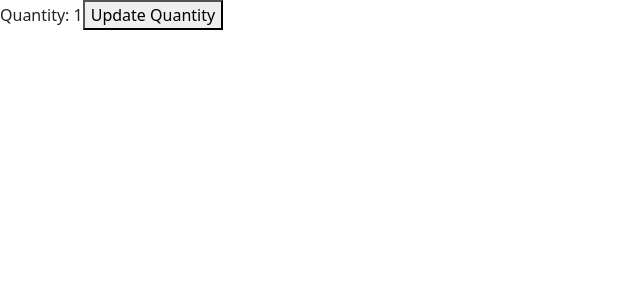
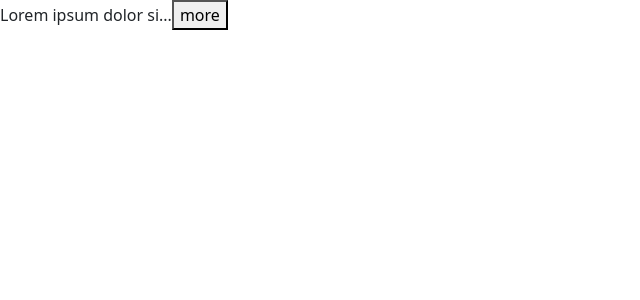
Before and after one commit to ringale95/React-Js-Mosh, a React (Vite) app in the folder vite-app/: page / in a window 1280 px wide. Shown: the top 300 px of the page, without its empty margins (0-640 px from the left). Built offline with nearby package versions, Linux system fonts and the light colour scheme.

Commit message:
feat:sec-4/expandable-text

```diff
--- a/vite-app/src/App.tsx
+++ b/vite-app/src/App.tsx
@@ -1,29 +1,17 @@
 import { useState } from "react";
+import Expandable from "./components/Expandable";
 
 const App = () => {
-  const [cart, setCart] = useState({
-    discount: 0.1,
-    items: [
-      { id: 1, title: "Product 1", quantity: 1 },
-      { id: 2, title: "Product 2", quantity: 1 },
-    ],
-  });
-
-  const handleClick = () => {
-    setCart({
-      ...cart,
-      items: [
-        ...cart.items.map((item) =>
-          item.id == 1 ? { ...item, quantity: 2 } : item
-        ),
-      ],
-    });
-  };
-
   return (
     <div>
-      Quantity: {cart.items[0].quantity}
-      <button onClick={handleClick}>Update Quantity</button>
+      <Expandable maxCharLength={20}>
+        Lorem ipsum dolor sit, amet consectetur adipisicing elit. Nemo
+        cupiditate impedit, et id vitae iusto minima libero? Autem animi
+        perferendis quam modi iste id libero vel deleniti corporis debitis, enim
+        est suscipit fugiat officia earum necessitatibus nobis cum recusandae
+        numquam exercitationem, ex praesentium, sed deserunt! Odio corrupti
+        deserunt porro mollitia?
+      </Expandable>
     </div>
   );
 };
--- /dev/null
+++ b/vite-app/src/components/Expandable.tsx
@@ -0,0 +1,21 @@
+import { useState } from "react";
+
+interface Props {
+  children: string;
+  maxCharLength?: number;
+}
+const Expandable = ({ children, maxCharLength = 10 }: Props) => {
+  const [isClicked, setClicked] = useState(false);
+  const text = !isClicked ? children.substring(0, maxCharLength) : children;
+  return (
+    <div>
+      {text}...
+      <button onClick={() => setClicked(!isClicked)}>
+        {" "}
+        {!isClicked ? "more" : "less"}
+      </button>
+    </div>
+  );
+};
+
+export default Expandable;
```
